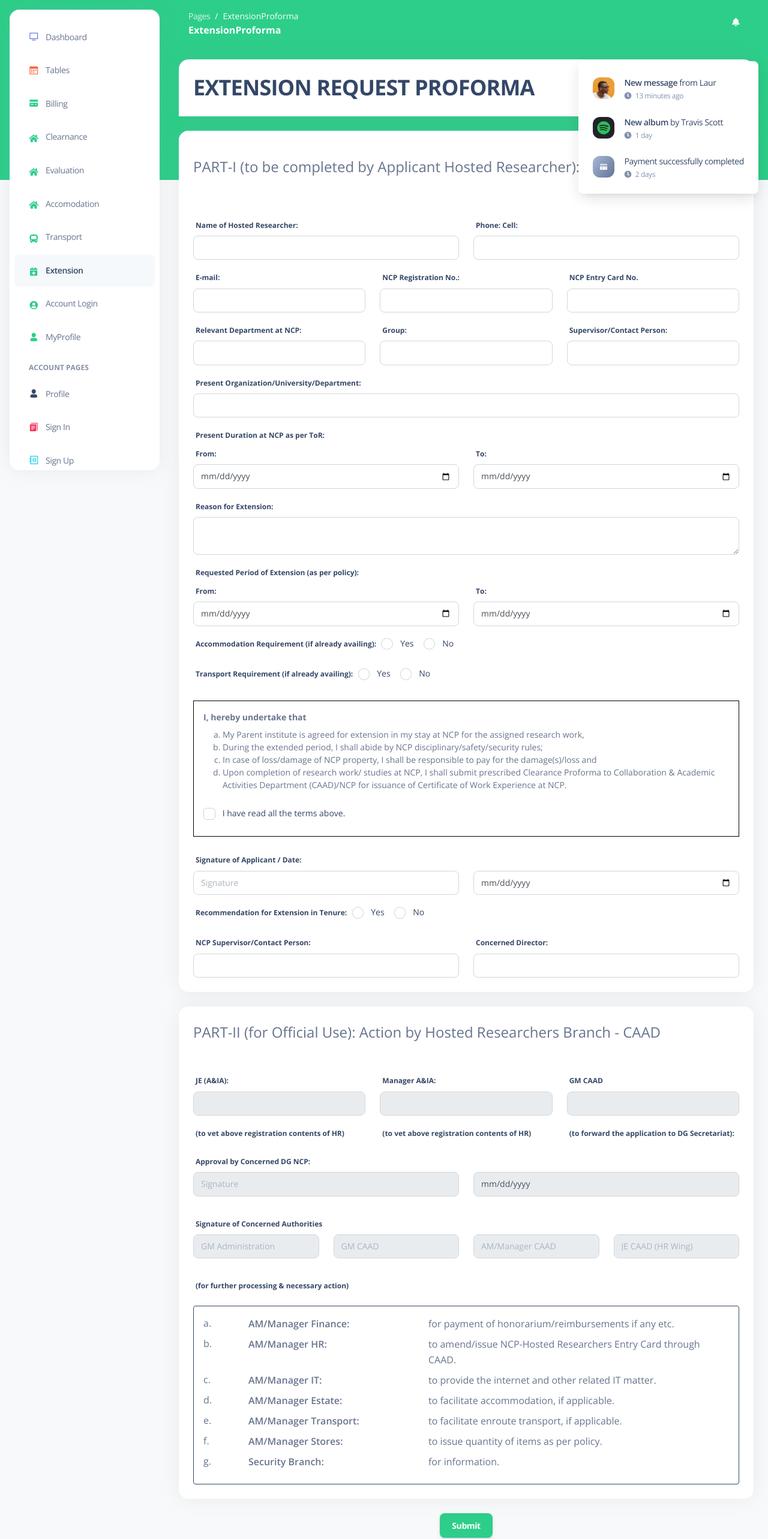
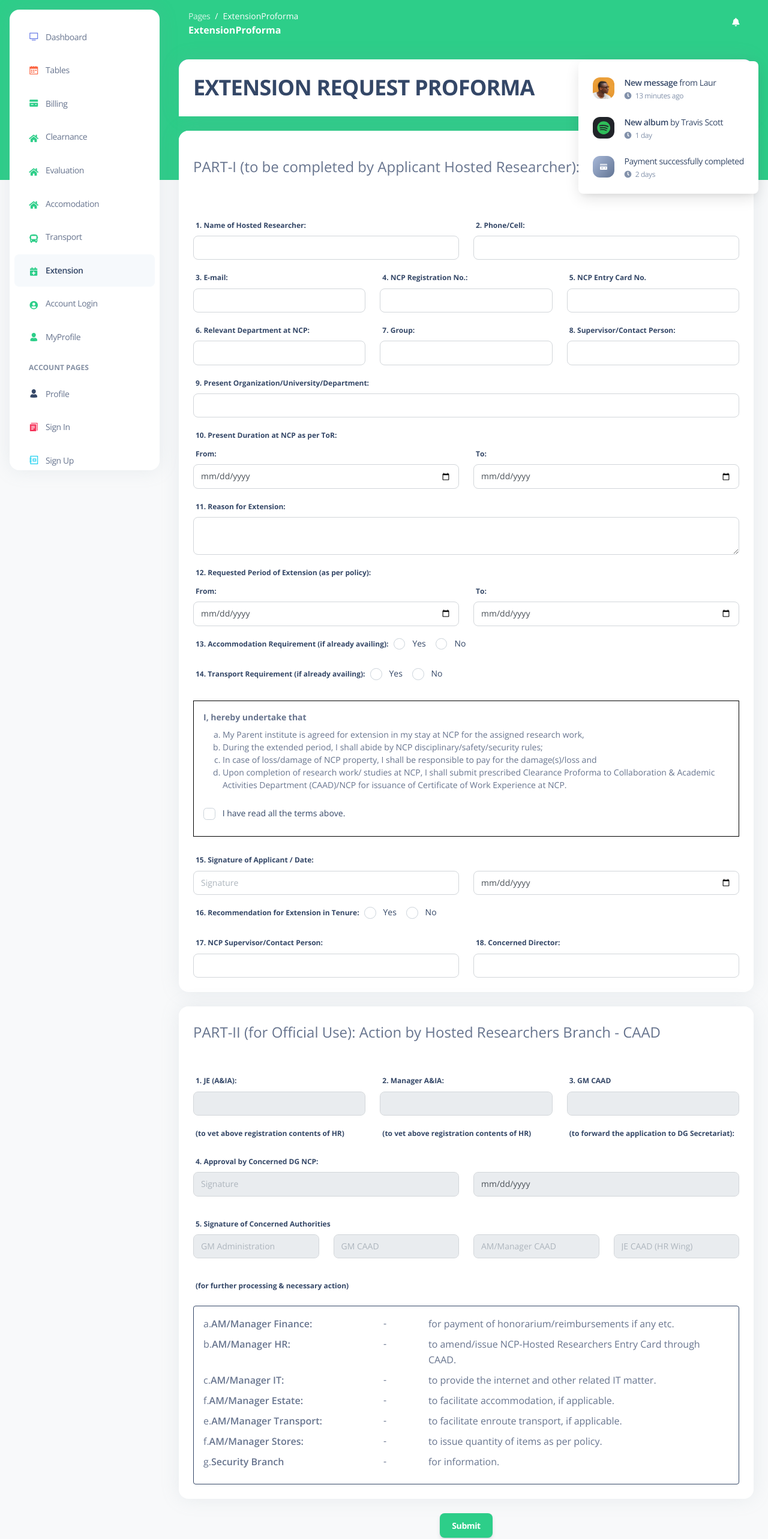
Before and after one commit to Amna1805/studentportal, a Vue app: page /ext in a window 1280 px wide. Shown: the top 2566 px of the page at 60% size. Built offline with nearby package versions, Linux system fonts and the light colour scheme.

Commit message:
added numbering on form and change account login desc

```diff
--- a/src/views/AccountLogin.vue
+++ b/src/views/AccountLogin.vue
@@ -225,15 +225,16 @@
                         </div>
 
                         <!-- Applicant's Signature and Department Head -->
+                        <br>
                         <div class="form-group">
-                            <label>Applicant Signature:</label>
+                            <label>21. Applicant Signature:</label>
                             <input type="text" class="form-control" v-model="formData.applicantSignature">
                         </div>
 
 
                         <!-- For Head of the Concerned Department -->
                         <div class="form-group">
-                            <label>For Head of the Concerned Department</label>
+                            <label>22. For Head of the Concerned Department</label>
                             <div class="row">
                                 <div class="col-md-4 mb-3">
                                     <input type="text" class="form-control" placeholder="Dept. Head (Name)"
--- a/src/views/ExtensionProforma.vue
+++ b/src/views/ExtensionProforma.vue
@@ -16,28 +16,28 @@
                     <div class="card-body">
                         <div class="row">
                             <div class="col-md-6 mb-3">
-                                <label for="researcherName">Name of Hosted Researcher:</label>
+                                <label for="researcherName">1. Name of Hosted Researcher:</label>
                                 <input type="text" class="form-control" id="researcherName" v-model="researcherInfo.name" />
                             </div>
                             <div class="col-md-6 mb-3">
-                                <label for="researcherPhone">Phone: Cell:</label>
+                                <label for="researcherPhone">2. Phone/Cell:</label>
                                 <input type="text" class="form-control" id="researcherPhone"
                                     v-model="researcherInfo.phone" />
                             </div>
                         </div>
                         <div class="row">
                             <div class="col-md-4 mb-3">
-                                <label for="researcherEmail">E-mail:</label>
+                                <label for="researcherEmail">3. E-mail:</label>
                                 <input type="email" class="form-control" id="researcherEmail"
                                     v-model="researcherInfo.email" />
                             </div>
                             <div class="col-md-4 mb-3">
-                                <label for="registrationNo">NCP Registration No.:</label>
+                                <label for="registrationNo">4. NCP Registration No.:</label>
                                 <input type="text" class="form-control" id="registrationNo"
                                     v-model="researcherInfo.registrationNo" />
                             </div>
                             <div class="col-md-4 mb-3">
-                                <label for="entryCardNo">NCP Entry Card No.</label>
+                                <label for="entryCardNo">5. NCP Entry Card No.</label>
                                 <input type="text" class="form-control" id="entryCardNo"
                                     v-model="researcherInfo.entryCardNo" />
                             </div>
@@ -45,27 +45,27 @@
 
                         <div class="row">
                             <div class="col-md-4 mb-3">
-                                <label for="department">Relevant Department at NCP:</label>
+                                <label for="department">6. Relevant Department at NCP:</label>
                                 <input type="text" class="form-control" id="department"
                                     v-model="researcherInfo.department" />
                             </div>
                             <div class="col-md-4 mb-3">
-                                <label for="group">Group:</label>
+                                <label for="group">7. Group:</label>
                                 <input type="text" class="form-control" id="group" v-model="researcherInfo.group" />
                             </div>
                             <div class="col-md-4 mb-3">
-                                <label for="contactPerson">Supervisor/Contact Person:</label>
+                                <label for="contactPerson">8. Supervisor/Contact Person:</label>
                                 <input type="text" class="form-control" id="contactPerson"
                                     v-model="researcherInfo.contactPerson" />
                             </div>
                         </div>
                         <div class="form-group">
-                            <label for="presentOrg">Present Organization/University/Department:</label>
+                            <label for="presentOrg">9. Present Organization/University/Department:</label>
                             <input type="text" class="form-control" id="presentOrg" v-model="researcherInfo.presentOrg" />
                         </div>
 
                         <div class="form-group">
-                            <label>Present Duration at NCP as per ToR:</label>
+                            <label>10. Present Duration at NCP as per ToR:</label>
                             <div class="row">
                                 <div class="col-md-6">
                                     <label for="stayFrom">From:</label>
@@ -81,13 +81,13 @@
                         </div>
 
                         <div class="form-group">
-                            <label for="extensionReason">Reason for Extension:</label>
+                            <label for="extensionReason">11. Reason for Extension:</label>
                             <textarea class="form-control" id="extensionReason"
                                 v-model="researcherInfo.extensionReason"></textarea>
                         </div>
 
                         <div class="form-group">
-                            <label>Requested Period of Extension (as per policy): </label>
+                            <label>12. Requested Period of Extension (as per policy): </label>
                             <div class="row">
                                 <div class="col-md-6">
                                     <label for="extStayFrom">From:</label>
@@ -103,7 +103,8 @@
                         </div>
 
                         <div class="form-group">
-                            <label for="accommodationRequirement">Accommodation Requirement (if already availing):</label>
+                            <label for="accommodationRequirement">13. Accommodation Requirement (if already
+                                availing):</label>
                             <span>&nbsp;&nbsp;</span>
                             <div class="form-check form-check-inline">
                                 <input type="radio" class="form-check-input" value="Yes"
@@ -117,7 +118,7 @@
                             </div>
                         </div>
                         <div class="form-group">
-                            <label for="transportRequirement">Transport Requirement (if already availing):</label>
+                            <label for="transportRequirement">14. Transport Requirement (if already availing):</label>
                             <span>&nbsp;&nbsp;</span>
                             <div class="form-check form-check-inline">
                                 <input type="radio" class="form-check-input" value="Yes"
@@ -157,7 +158,7 @@
 
                         <br>
                         <div class="form-group">
-                            <label for="applicantSignature">Signature of Applicant / Date:</label>
+                            <label for="applicantSignature">15. Signature of Applicant / Date:</label>
                             <div class="row">
                                 <div class="col-md-6">
                                     <input type="text" class="form-control" placeholder="Signature" id="applicantSignature"
@@ -171,7 +172,7 @@
 
                         </div>
                         <div class="form-group">
-                            <label for="recommendationExtension">Recommendation for Extension in Tenure:</label>
+                            <label for="recommendationExtension">16. Recommendation for Extension in Tenure:</label>
                             <span>&nbsp;&nbsp;</span>
                             <div class="form-check form-check-inline">
                                 <input type="radio" class="form-check-input" value="yes"
@@ -187,12 +188,12 @@
 
                         <div class="row">
                             <div class="col-md-6">
-                                <label for="ncpSupervisor">NCP Supervisor/Contact Person:</label>
+                                <label for="ncpSupervisor">17. NCP Supervisor/Contact Person:</label>
                                 <input type="text" class="form-control" id="ncpSupervisor"
                                     v-model="officialInfo.ncpSupervisor" />
                             </div>
                             <div class="col-md-6">
-                                <label for="concernedDirector">Concerned Director:</label>
+                                <label for="concernedDirector">18. Concerned Director:</label>
                                 <input type="text" class="form-control" id="concernedDirector"
                                     v-model="officialInfo.concernedDirector" />
                             </div>
@@ -208,16 +209,16 @@
                     <div class="card-body">
                         <div class="row">
                             <div class="col-md-4 mb-3">
-                                <label for="jeAIA">JE (A&IA):</label>
+                                <label for="jeAIA">1. JE (A&IA):</label>
                                 <input disabled type="text" class="form-control" id="jeAIA" v-model="officialInfo.jeAIA" />
                             </div>
                             <div class="col-md-4 mb-3">
-                                <label for="managerAIA">Manager A&IA:</label>
+                                <label for="managerAIA">2. Manager A&IA:</label>
                                 <input disabled type="text" class="form-control" id="managerAIA"
                                     v-model="officialInfo.managerAIA" />
                             </div>
                             <div class="col-md-4 mb-3">
-                                <label for="gmCAAD">GM CAAD</label>
+                                <label for="gmCAAD">3. GM CAAD</label>
                                 <input disabled type="text" class="form-control" id="gmCAAD"
                                     v-model="officialInfo.gmCAAD" />
                             </div>
@@ -235,7 +236,7 @@
                         </div>
 
                         <div class="form-group">
-                            <label for="approvalDG">Approval by Concerned DG NCP:</label>
+                            <label for="approvalDG">4. Approval by Concerned DG NCP:</label>
                             <div class="row">
                                 <div class="col-md-6 mb-3">
                                     <input disabled type="text" placeholder="Signature" class="form-control" id="approvalDG"
@@ -249,7 +250,7 @@
                         </div>
 
                         <div class="form-group">
-                            <label>Signature of Concerned Authorities</label>
+                            <label>5. Signature of Concerned Authorities</label>
                             <div class="row">
                                 <div class="col-md-3 mb-3">
                                     <input disabled type="text" placeholder="GM Administration" class="form-control"
@@ -260,12 +261,12 @@
                                         v-model="officialInfo.gmCAAD2" />
                                 </div>
                                 <div class="col-md-3 mb-3">
-                                    <input disabled type="text" placeholder="AM/Manager CAAD" class="form-control" id="amManagerCAAD"
-                                        v-model="officialInfo.amManagerCAAD" />
+                                    <input disabled type="text" placeholder="AM/Manager CAAD" class="form-control"
+                                        id="amManagerCAAD" v-model="officialInfo.amManagerCAAD" />
                                 </div>
                                 <div class="col-md-3 mb-3">
-                                    <input disabled type="text" placeholder="JE CAAD (HR Wing)" class="form-control" id="jeCAAD"
-                                        v-model="officialInfo.jeCAAD" />
+                                    <input disabled type="text" placeholder="JE CAAD (HR Wing)" class="form-control"
+                                        id="jeCAAD" v-model="officialInfo.jeCAAD" />
                                 </div>
                             </div>
                         </div>
@@ -274,69 +275,101 @@
                         </div>
 
                         <div class="rectangle-box mt-3 p-3 border border-dark rounded">
+
                             <div class="row mb-2">
-                                <div class="col-1">a.</div>
                                 <div class="col-4">
-                                    <p class="mb-0"><span class="font-weight-bold">AM/Manager Finance:</span></p>
+                                    <p class="mb-0">
+                                        <span>a.</span>
+                                        <span class="font-weight-bold">AM/Manager Finance:</span>
+                                    </p>
                                 </div>
+                                <div class="col-1">-</div>
                                 <div class="col-7">
                                     <p class="mb-0">for payment of honorarium/reimbursements if any etc.</p>
                                 </div>
                             </div>
+
                             <div class="row mb-2">
-                                <div class="col-1">b.</div>
                                 <div class="col-4">
-                                    <p class="mb-0"><span class="font-weight-bold">AM/Manager HR:</span></p>
+                                    <p class="mb-0">
+                                        <span>b.</span>
+                                        <span class="font-weight-bold">AM/Manager HR:</span>
+                                    </p>
                                 </div>
+                                <div class="col-1">-</div>
                                 <div class="col-7">
                                     <p class="mb-0">to amend/issue NCP-Hosted Researchers Entry Card through CAAD.</p>
                                 </div>
                             </div>
+
+
                             <div class="row mb-2">
-                                <div class="col-1">c.</div>
                                 <div class="col-4">
-                                    <p class="mb-0"><span class="font-weight-bold">AM/Manager IT:</span></p>
+                                    <p class="mb-0">
+                                        <span>c.</span>
+                                        <span class="font-weight-bold">AM/Manager IT:</span>
+                                    </p>
                                 </div>
+                                <div class="col-1">-</div>
                                 <div class="col-7">
                                     <p class="mb-0">to provide the internet and other related IT matter.</p>
                                 </div>
                             </div>
+
                             <div class="row mb-2">
-                                <div class="col-1">d.</div>
                                 <div class="col-4">
-                                    <p class="mb-0"><span class="font-weight-bold">AM/Manager Estate:</span></p>
+                                    <p class="mb-0">
+                                        <span>f.</span>
+                                        <span class="font-weight-bold">AM/Manager Estate:</span>
+                                    </p>
                                 </div>
+                                <div class="col-1">-</div>
                                 <div class="col-7">
                                     <p class="mb-0">to facilitate accommodation, if applicable.</p>
                                 </div>
                             </div>
+
                             <div class="row mb-2">
-                                <div class="col-1">e.</div>
                                 <div class="col-4">
-                                    <p class="mb-0"><span class="font-weight-bold">AM/Manager Transport:</span></p>
+                                    <p class="mb-0">
+                                        <span>e.</span>
+                                        <span class="font-weight-bold">AM/Manager Transport:</span>
+                                    </p>
                                 </div>
+                                <div class="col-1">-</div>
                                 <div class="col-7">
                                     <p class="mb-0">to facilitate enroute transport, if applicable.</p>
                                 </div>
                             </div>
+
                             <div class="row mb-2">
-                                <div class="col-1">f.</div>
                                 <div class="col-4">
-                                    <p class="mb-0"><span class="font-weight-bold">AM/Manager Stores:</span></p>
+                                    <p class="mb-0">
+                                        <span>f.</span>
+                                        <span class="font-weight-bold">AM/Manager Stores:</span>
+                                    </p>
                                 </div>
+                                <div class="col-1">-</div>
                                 <div class="col-7">
                                     <p class="mb-0">to issue quantity of items as per policy.</p>
                                 </div>
                             </div>
+
                             <div class="row mb-2">
-                                <div class="col-1">g.</div>
                                 <div class="col-4">
-                                    <p class="mb-0"><span class="font-weight-bold">Security Branch:</span></p>
+                                    <p class="mb-0">
+                                        <span>g.</span>
+                                        <span class="font-weight-bold">Security Branch</span>
+                                    </p>
                                 </div>
+                                <div class="col-1">-</div>
                                 <div class="col-7">
                                     <p class="mb-0">for information.</p>
                                 </div>
                             </div>
+
+
+
                         </div>
 
 
```
